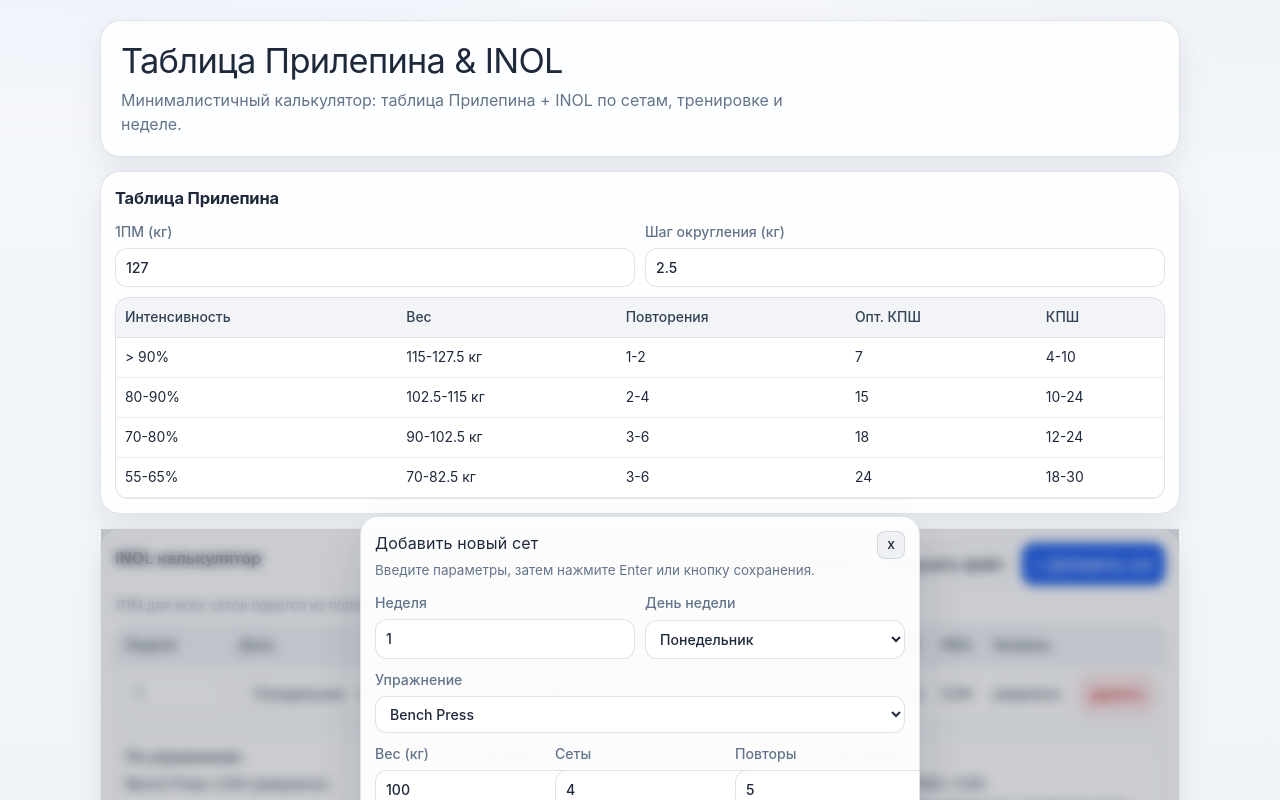
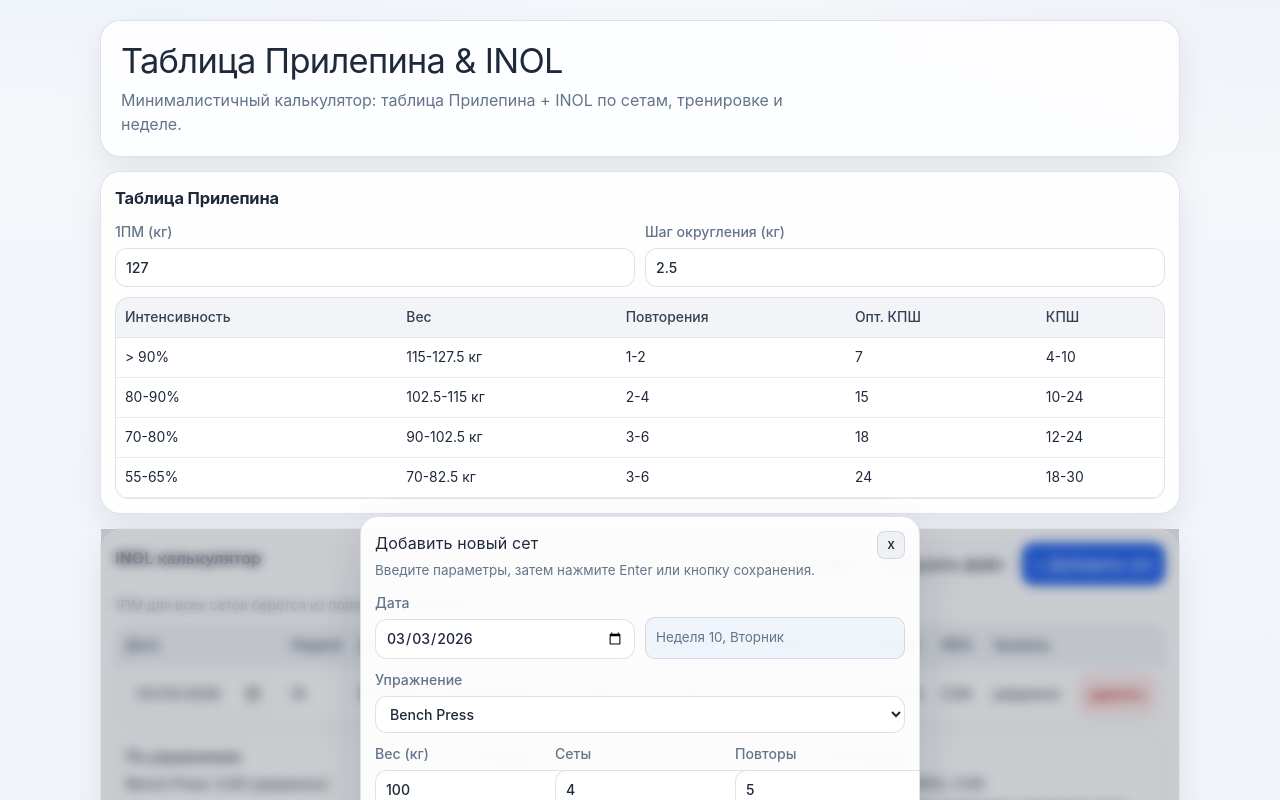
Before and after one commit to demidxvs/benchpress_calculator, a Next.js app: page / in a window 1280 px wide. Both pictures are taken after a click on the button "+ Добавить сет". Shown: the top 800 px of the page. Built offline with nearby package versions, Linux system fonts and the light colour scheme.

Commit message:
Improve UI, mobile layout, and date-based training auto week/day

```diff
--- a/app/globals.css
+++ b/app/globals.css
@@ -420,6 +420,20 @@ td input {
   grid-column: 1 / -1;
 }
 
+.autoInfo {
+  grid-column: span 3;
+  align-self: end;
+  min-height: 42px;
+  display: flex;
+  align-items: center;
+  border: 1px solid var(--line);
+  border-radius: 10px;
+  background: rgba(59, 130, 246, 0.06);
+  color: var(--muted);
+  font-size: 0.84rem;
+  padding: 0 10px;
+}
+
 .addSetPreview {
   margin-top: 12px;
   display: grid;
@@ -623,6 +637,10 @@ code {
     grid-column: auto;
   }
 
+  .autoInfo {
+    grid-column: auto;
+  }
+
   .addSetPreview {
     grid-template-columns: 1fr;
   }
--- a/app/page.tsx
+++ b/app/page.tsx
@@ -32,8 +32,7 @@ type SetWithResult = {
 };
 
 type NewSetDraft = {
-  weekId: string;
-  dayOfWeek: DayOfWeek;
+  date: string;
   exercise: "Bench Press";
   weight: string;
   reps: string;
@@ -50,6 +49,7 @@ type SavedDataFile = {
   roundStepInput: string;
   sets: Array<{
     id?: string;
+    date?: string;
     weekId: number;
     dayOfWeek: string;
     exercise?: string;
@@ -105,14 +105,47 @@ function safeDraftNumber(value: number | undefined, fallback: number): string {
   return Number.isFinite(value) ? String(value) : String(fallback);
 }
 
+function getTodayIsoDate() {
+  const now = new Date();
+  const year = now.getFullYear();
+  const month = String(now.getMonth() + 1).padStart(2, "0");
+  const day = String(now.getDate()).padStart(2, "0");
+  return `${year}-${month}-${day}`;
+}
+
+function getWeekAndDayFromDate(dateIso: string): { weekId: number; dayOfWeek: DayOfWeek } {
+  const [year, month, day] = dateIso.split("-").map(Number);
+  if (!year || !month || !day) {
+    throw new Error("Некорректная дата.");
+  }
+
+  const date = new Date(Date.UTC(year, month - 1, day));
+  const dayIndex = (date.getUTCDay() + 6) % 7;
+  const dayOfWeek = DAY_OF_WEEK_OPTIONS[dayIndex];
+
+  const target = new Date(date);
+  target.setUTCDate(target.getUTCDate() + 3 - ((target.getUTCDay() + 6) % 7));
+  const firstThursday = new Date(Date.UTC(target.getUTCFullYear(), 0, 4));
+  const weekId =
+    1 +
+    Math.round(
+      ((target.getTime() - firstThursday.getTime()) / 86400000 - 3 + ((firstThursday.getUTCDay() + 6) % 7)) / 7,
+    );
+
+  return { weekId, dayOfWeek };
+}
+
 export default function Home() {
+  const initialDate = getTodayIsoDate();
+  const initialCalendar = getWeekAndDayFromDate(initialDate);
   const [oneRepMaxInput, setOneRepMaxInput] = useState("127");
   const [roundStepInput, setRoundStepInput] = useState("2.5");
   const [setRows, setSetRows] = useState<WorkoutSet[]>([
     {
       id: "s1",
-      weekId: 1,
-      dayOfWeek: "Понедельник",
+      date: initialDate,
+      weekId: initialCalendar.weekId,
+      dayOfWeek: initialCalendar.dayOfWeek,
       exercise: "Bench Press",
       weight: 100,
       reps: 5,
@@ -124,8 +157,7 @@ export default function Home() {
   const [dataFileError, setDataFileError] = useState<string | null>(null);
   const loadFileInputRef = useRef<HTMLInputElement | null>(null);
   const [newSetDraft, setNewSetDraft] = useState<NewSetDraft>({
-    weekId: "1",
-    dayOfWeek: "Понедельник",
+    date: initialDate,
     exercise: "Bench Press",
     weight: "80",
     reps: "5",
@@ -216,7 +248,15 @@ export default function Home() {
     setSetRows((prev) =>
       prev.map((row) => {
         if (row.id !== id) return row;
-        if (key === "weight" || key === "reps" || key === "sets" || key === "weekId") {
+        if (key === "date") {
+          try {
+            const fromDate = getWeekAndDayFromDate(value);
+            return { ...row, date: value, weekId: fromDate.weekId, dayOfWeek: fromDate.dayOfWeek };
+          } catch {
+            return { ...row, date: value };
+          }
+        }
+        if (key === "weight" || key === "reps" || key === "sets") {
           return { ...row, [key]: parseNumericInput(value) };
         }
         return { ...row, [key]: value };
@@ -227,8 +267,7 @@ export default function Home() {
   function openAddSetModal() {
     const lastSet = setRows[setRows.length - 1];
     setNewSetDraft({
-      weekId: safeDraftNumber(lastSet?.weekId, 1),
-      dayOfWeek: lastSet?.dayOfWeek ?? "Понедельник",
+      date: lastSet?.date ?? getTodayIsoDate(),
       exercise: "Bench Press",
       weight: safeDraftNumber(lastSet?.weight, 80),
       reps: safeDraftNumber(lastSet?.reps, 5),
@@ -253,21 +292,27 @@ export default function Home() {
     }
 
     const candidate = {
-      weekId: parseNumericInput(newSetDraft.weekId),
-      dayOfWeek: newSetDraft.dayOfWeek,
+      date: newSetDraft.date,
       exercise: newSetDraft.exercise.trim(),
       weight: parseNumericInput(newSetDraft.weight),
       reps: parseNumericInput(newSetDraft.reps),
       sets: parseNumericInput(newSetDraft.sets),
     };
+    let fromDate: { weekId: number; dayOfWeek: DayOfWeek };
 
     if (!candidate.exercise) {
       setAddSetError("Укажите название упражнения.");
       return;
     }
 
-    if (!Number.isFinite(candidate.weekId) || candidate.weekId < 1) {
-      setAddSetError("Неделя должна быть больше или равна 1.");
+    if (!candidate.date) {
+      setAddSetError("Укажите корректную дату.");
+      return;
+    }
+    try {
+      fromDate = getWeekAndDayFromDate(candidate.date);
+    } catch {
+      setAddSetError("Дата указана некорректно.");
       return;
     }
 
@@ -287,8 +332,8 @@ export default function Home() {
     }
 
     try {
-      calculateInol({ ...candidate, oneRepMax });
-      setSetRows((prev) => [...prev, { id: `s${Date.now()}`, ...candidate }]);
+      calculateInol({ ...candidate, ...fromDate, oneRepMax });
+      setSetRows((prev) => [...prev, { id: `s${Date.now()}`, ...candidate, ...fromDate }]);
       closeAddSetModal();
     } catch (error) {
       if (error instanceof InolValidationError) {
@@ -316,14 +361,26 @@ export default function Home() {
     }
 
     const raw = value as Record<string, unknown>;
-    const weekId = Number(raw.weekId);
+    const parsedDate = typeof raw.date === "string" ? raw.date : getTodayIsoDate();
     const weight = Number(raw.weight);
     const reps = Number(raw.reps);
     const sets = Number(raw.sets);
+    let fromDate: { weekId: number; dayOfWeek: DayOfWeek };
 
-    if (!Number.isFinite(weekId) || weekId < 1) {
-      throw new Error(`Строка ${index + 1}: неделя должна быть >= 1.`);
+    try {
+      fromDate = getWeekAndDayFromDate(parsedDate);
+    } catch {
+      const fallbackWeekId = Number(raw.weekId);
+      const fallbackDay = raw.dayOfWeek;
+      if (!Number.isFinite(fallbackWeekId) || fallbackWeekId < 1 || typeof fallbackDay !== "string") {
+        throw new Error(`Строка ${index + 1}: дата/неделя в файле некорректна.`);
+      }
+      fromDate = {
+        weekId: fallbackWeekId,
+        dayOfWeek: dayOfWeekFromUnknown(fallbackDay),
+      };
     }
+
     if (!Number.isFinite(weight) || weight < 0) {
       throw new Error(`Строка ${index + 1}: вес должен быть >= 0.`);
     }
@@ -336,8 +393,9 @@ export default function Home() {
 
     return {
       id: typeof raw.id === "string" && raw.id.trim() ? raw.id : `s${Date.now()}-${index}`,
-      weekId,
-      dayOfWeek: dayOfWeekFromUnknown(raw.dayOfWeek),
+      date: parsedDate,
+      weekId: fromDate.weekId,
+      dayOfWeek: fromDate.dayOfWeek,
       exercise: "Bench Press",
       weight,
       reps,
@@ -353,6 +411,7 @@ export default function Home() {
       roundStepInput,
       sets: setRows.map((row) => ({
         id: row.id,
+        date: row.date,
         weekId: row.weekId,
         dayOfWeek: row.dayOfWeek,
         exercise: "Bench Press",
@@ -523,19 +582,19 @@ export default function Home() {
 
                 <div className="modalGrid">
                   <label>
-                    Неделя
-                    <input type="number" min="1" step="1" value={newSetDraft.weekId} onChange={(e) => updateNewSetDraft("weekId", e.target.value)} />
+                    Дата
+                    <input type="date" value={newSetDraft.date} onChange={(e) => updateNewSetDraft("date", e.target.value)} />
                   </label>
-                  <label>
-                    День недели
-                    <select value={newSetDraft.dayOfWeek} onChange={(e) => updateNewSetDraft("dayOfWeek", e.target.value as DayOfWeek)}>
-                      {DAY_OF_WEEK_OPTIONS.map((day) => (
-                        <option key={day} value={day}>
-                          {day}
-                        </option>
-                      ))}
-                    </select>
-                  </label>
+                  <div className="autoInfo">
+                    {newSetDraft.date ? (() => {
+                      try {
+                        const fromDate = getWeekAndDayFromDate(newSetDraft.date);
+                        return `Неделя ${fromDate.weekId}, ${fromDate.dayOfWeek}`;
+                      } catch {
+                        return "Укажите корректную дату";
+                      }
+                    })() : "Укажите дату"}
+                  </div>
                   <label className="modalWide">
                     Упражнение
                     <select value={newSetDraft.exercise} onChange={() => updateNewSetDraft("exercise", "Bench Press")}>
@@ -594,6 +653,7 @@ export default function Home() {
             <table className="inolTable">
               <thead>
                 <tr>
+                  <th>Дата</th>
                   <th>Неделя</th>
                   <th>День</th>
                   <th>Упражнение</th>
@@ -609,23 +669,14 @@ export default function Home() {
               <tbody>
                 {inolData.perSet.map((item) => (
                   <tr key={item.set.id}>
+                    <td data-label="Дата">
+                      <input type="date" value={item.set.date} onChange={(e) => updateRow(item.set.id, "date", e.target.value)} />
+                    </td>
                     <td data-label="Неделя">
-                      <input
-                        type="number"
-                        min="1"
-                        step="1"
-                        value={inputNumberValue(item.set.weekId)}
-                        onChange={(e) => updateRow(item.set.id, "weekId", e.target.value)}
-                      />
+                      {item.set.weekId}
                     </td>
                     <td data-label="День">
-                      <select value={item.set.dayOfWeek} onChange={(e) => updateRow(item.set.id, "dayOfWeek", e.target.value)}>
-                        {DAY_OF_WEEK_OPTIONS.map((day) => (
-                          <option key={day} value={day}>
-                            {day}
-                          </option>
-                        ))}
-                      </select>
+                      {item.set.dayOfWeek}
                     </td>
                     <td data-label="Упражнение">
                       <select value="Bench Press" onChange={() => updateRow(item.set.id, "exercise", "Bench Press")}>
--- a/lib/inol.ts
+++ b/lib/inol.ts
@@ -20,6 +20,7 @@ export type DayOfWeek = "Понедельник" | "Вторник" | "Сред
 
 export type WorkoutSet = {
   id: string;
+  date: string;
   weekId: number;
   dayOfWeek: DayOfWeek;
   exercise: string;
```
